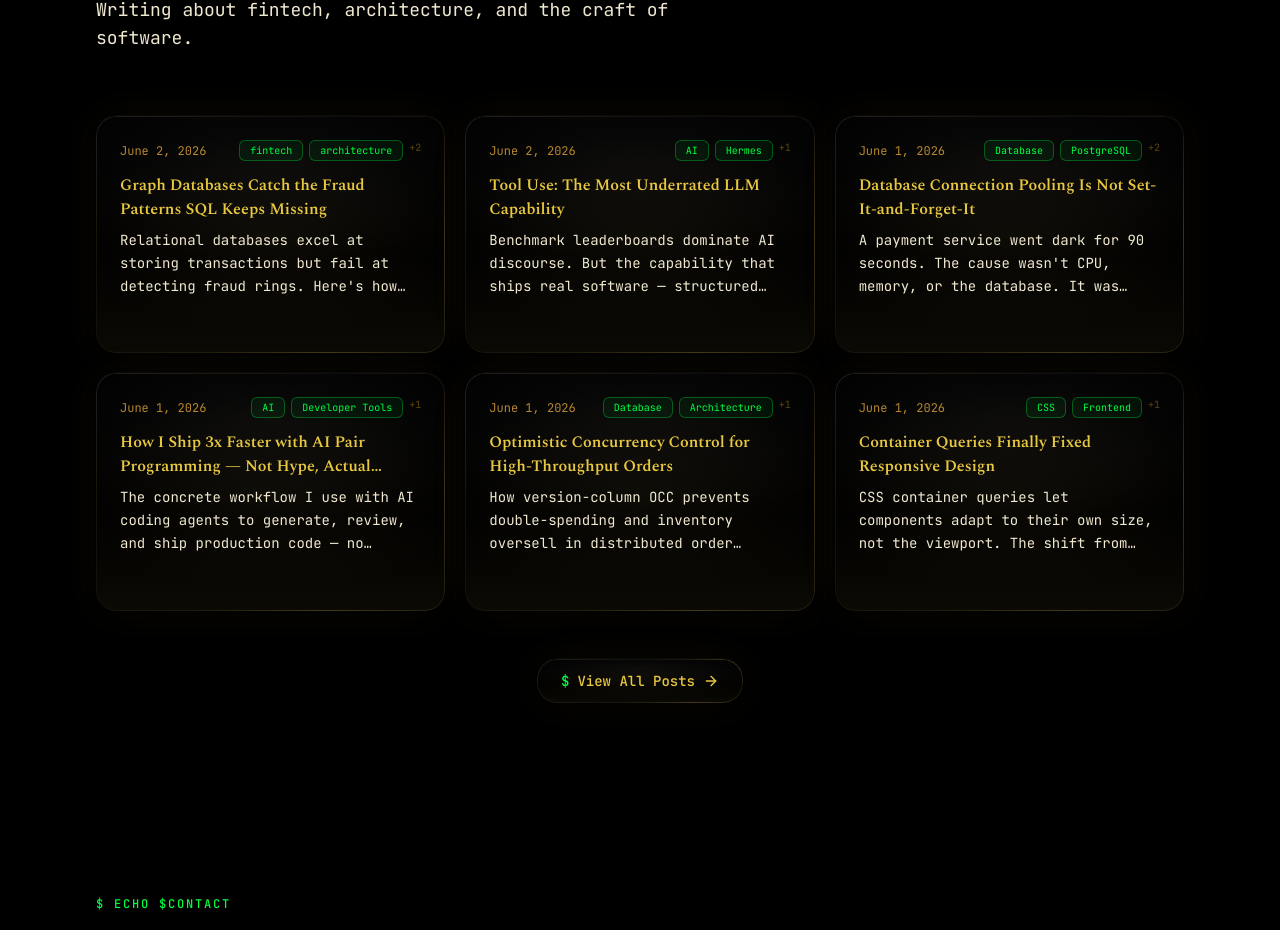
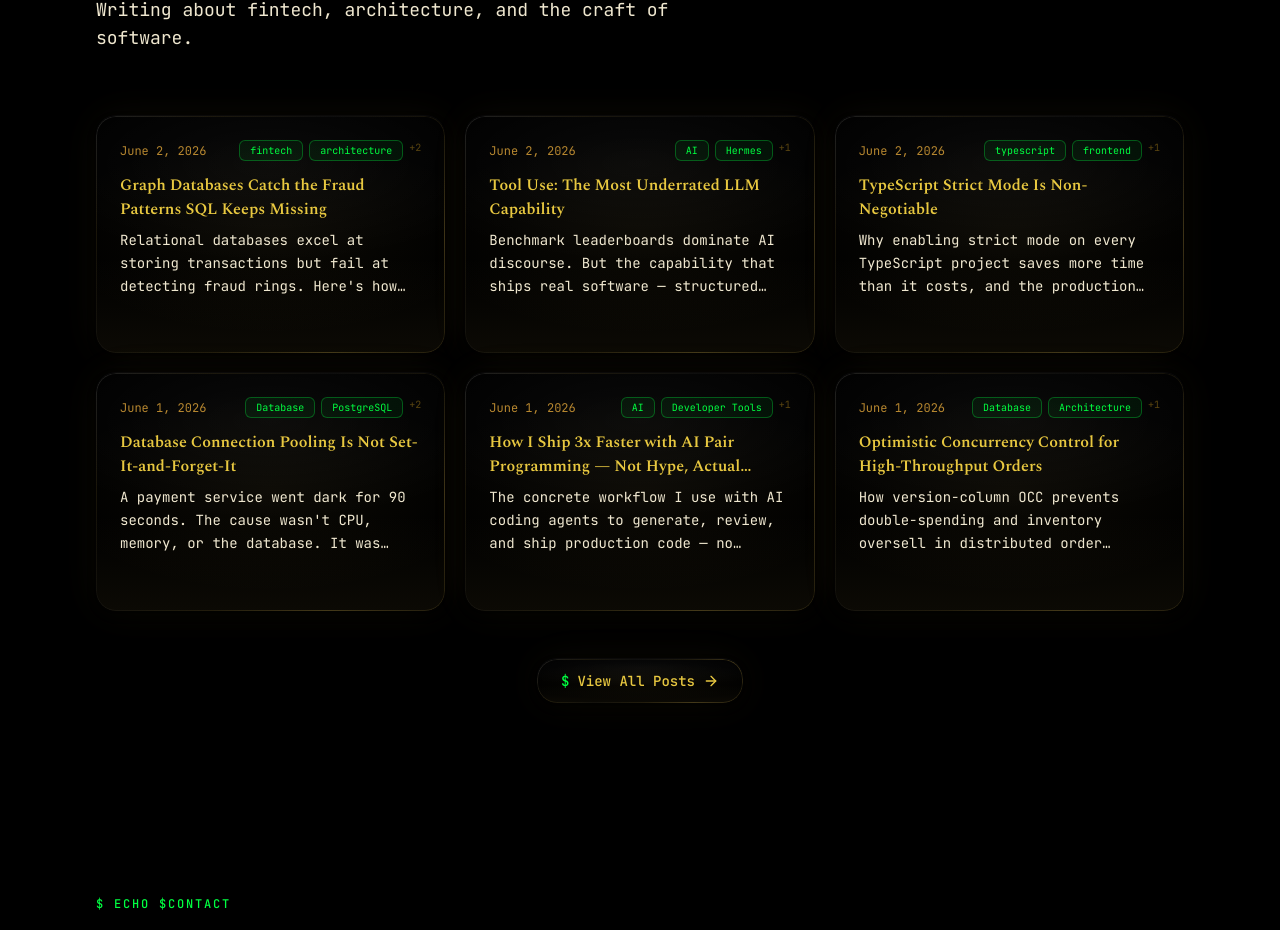
Before and after one commit to cryptorichyrich/biotama-next, a Next.js app: page / in a window 1280 px wide. Shown: the part 6432-7362 px from the top of the page. Built offline with nearby package versions, Linux system fonts and the light colour scheme.

Commit message:
blog: TypeScript Strict Mode Is Non-Negotiable

```diff
--- a/src/data/blog-posts.ts
+++ b/src/data/blog-posts.ts
@@ -2490,6 +2490,45 @@ These are tool-use benchmarks. They measure agency, not intelligence. For anyone
 
 Stop refreshing the benchmark rankings. Start measuring what the model can do when you give it tools and get out of the way. The results might surprise you.`,
   },
+  {
+    slug: "typescript-strict-mode-non-negotiable",
+    title: "TypeScript Strict Mode Is Non-Negotiable",
+    description:
+      "Why enabling strict mode on every TypeScript project saves more time than it costs, and the production bugs it prevents that never show up in your metrics.",
+    date: "2026-06-02",
+    tags: ["typescript", "frontend", "engineering"],
+    content: `# TypeScript Strict Mode Is Non-Negotiable
+
+I inherited a project where \`strict: false\` was the default. Three months in, I traced a production bug that strict mode would have caught during development. A null reference propagated through two function calls before detonating inside a payment calculation. The fix took ten minutes. The investigation took two days.
+
+That experience sealed it. I enable strict mode on every project I start, and I refuse to greenfield a codebase without it.
+
+## What Strict Mode Gives You
+
+Most developers think strict mode exists to catch typos. The real value is enforcement of intent across a codebase with multiple contributors.
+
+\`strictNullChecks\` is the most impactful flag. Without it, TypeScript treats \`null\` and \`undefined\` as valid values for every type. You think you are getting a \`User\` object, but you are getting \`User | null | undefined\`, and the compiler stays silent. In a payments system, accessing \`.balance\` on \`undefined\` does not throw a helpful error. It throws \`Cannot read properties of undefined\` at runtime, in production, at 2 AM.
+
+\`noImplicitAny\` is the second pillar. It forces you to define what flows through your functions instead of letting TypeScript infer \`any\` behind the scenes. Implicit \`any\` is a black hole: type information goes in, nothing useful comes out. Once \`any\` enters a function signature, type safety for every downstream consumer vanishes.
+
+\`strictFunctionTypes\`, \`strictBindCallApply\`, \`strictPropertyInitialization\` produce smaller wins that compound fast. They catch incorrect callback signatures, missing \`this\` bindings, and uninitialized class properties. None of these create spectacular bugs. They create the kind of subtle wrong-behavior that passes code review and fails in edge cases.
+
+## The Complaint About Velocity
+
+The argument against strict mode follows a familiar pattern: "It slows us down." Read between the lines and you hear: "I have to think about types before writing code."
+
+Yes, enabling strict mode on an existing codebase produces a wall of red squiggles. You fix them incrementally. Start with \`strictNullChecks\`, resolve violations in critical paths first, and work outward. I migrated two codebases this way. Neither took more than a week of focused effort.
+
+The ongoing cost approaches zero. Writing strict-compliant TypeScript from scratch adds about five percent to initial development time. That investment pays for itself the first time the compiler catches a null reference that would have shipped to production.
+
+## The Real Trade-Off
+
+Strict mode is a commitment to your future self and every developer who maintains the code after you. It says type safety matters more than typing speed. That correctness matters more than convenience.
+
+I have never met a developer who enabled strict mode, worked with it for a month, and wanted to go back. The complaints come from two camps: people who have not tried it, and people staring at a migration backlog they keep deprioritizing.
+
+If you are starting a new project, enable strict mode on day one. If you are maintaining an existing one, start the migration this sprint. The bugs you prevent will not show up in your incident reports. That is the point. The compiler caught them first.`,
+  },
 ];
 
 export function getBlogPostBySlug(slug: string): BlogPost | undefined {
```
Also changed, not shown: public/images/blog/typescript-strict-mode-non-negotiable.jpg (added).
